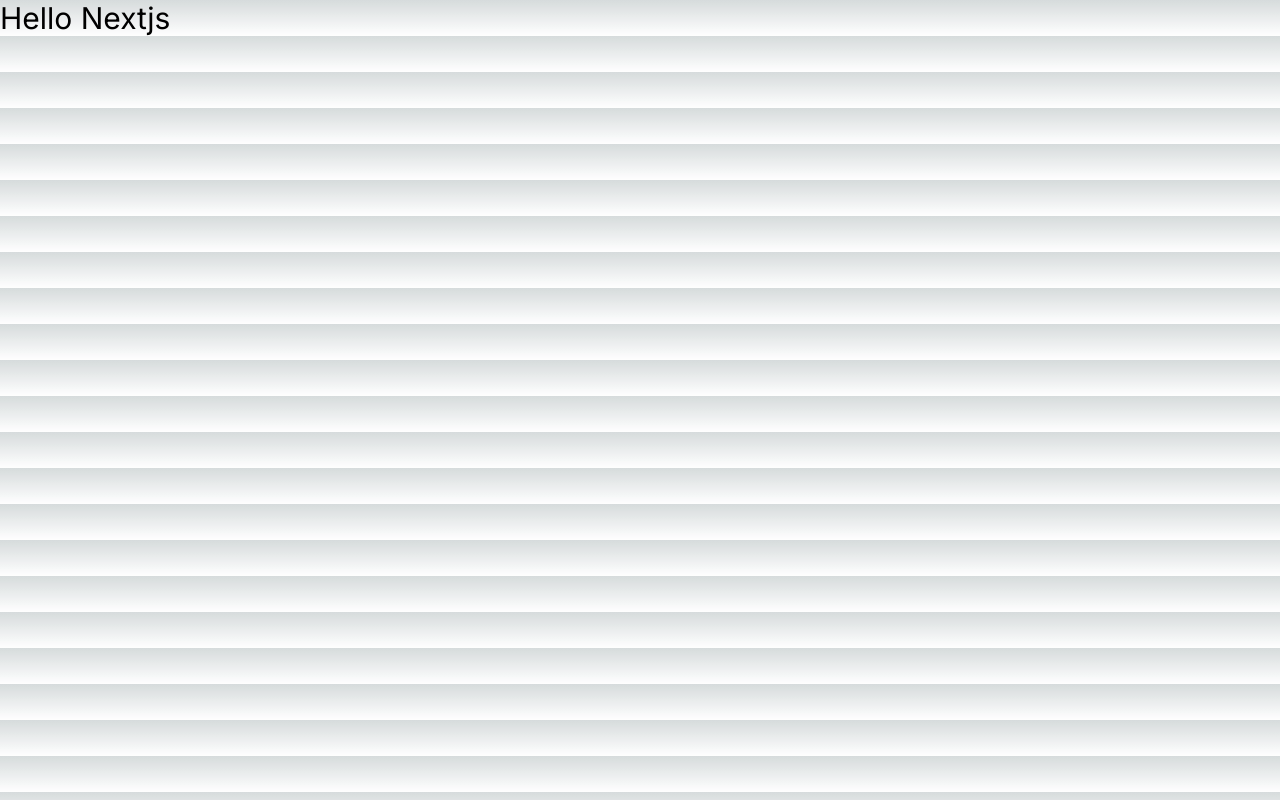
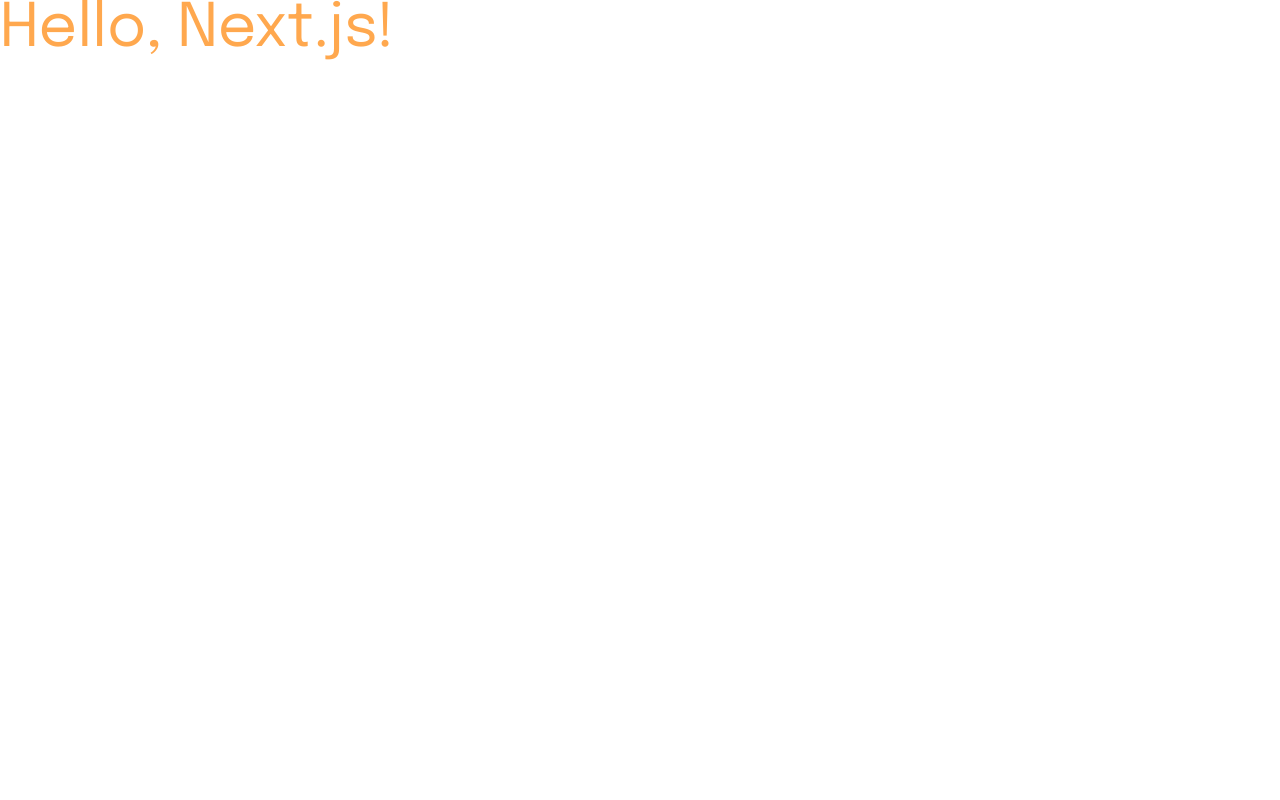
Before and after one commit to luAr26/suite-landing-page-code, a Next.js app: page / in a window 1280 px wide. Built offline with nearby package versions, Linux system fonts and the light colour scheme.

Commit message:
Add custom colors to the tailwind configuration and update the README.md file.

```diff
--- a/app/globals.css
+++ b/app/globals.css
@@ -1,33 +1,5 @@
+/** @format */
+
 @tailwind base;
 @tailwind components;
 @tailwind utilities;
-
-:root {
-  --foreground-rgb: 0, 0, 0;
-  --background-start-rgb: 214, 219, 220;
-  --background-end-rgb: 255, 255, 255;
-}
-
-@media (prefers-color-scheme: dark) {
-  :root {
-    --foreground-rgb: 255, 255, 255;
-    --background-start-rgb: 0, 0, 0;
-    --background-end-rgb: 0, 0, 0;
-  }
-}
-
-body {
-  color: rgb(var(--foreground-rgb));
-  background: linear-gradient(
-      to bottom,
-      transparent,
-      rgb(var(--background-end-rgb))
-    )
-    rgb(var(--background-start-rgb));
-}
-
-@layer utilities {
-  .text-balance {
-    text-wrap: balance;
-  }
-}
--- a/app/layout.js
+++ b/app/layout.js
@@ -1,9 +1,12 @@
 /** @format */
 
-import { Inter } from "next/font/google";
+import { Epilogue } from "next/font/google";
 import "./globals.css";
 
-const inter = Inter({ subsets: ["latin"] });
+const epilogue = Epilogue({
+  subsets: ["latin"],
+  weight: ["400", "700"],
+});
 
 export const metadata = {
   title: "Suite landing page | Frontend Mentor",
@@ -15,7 +18,7 @@
   return (
     <html lang='en'>
       <head></head>
-      <body className={inter.className}>{children}</body>
+      <body className={epilogue.className}>{children}</body>
     </html>
   );
 }
--- a/app/page.js
+++ b/app/page.js
@@ -1,10 +1,11 @@
 /** @format */
 
-export default function Home() {
+function Home() {
   return (
-    <>
-      <h1 className='text-3xl'>Hello Nextjs</h1>
-      <div></div>
-    </>
+    <div>
+      <h1 className='text-6xl text-texas-rose'>Hello, Next.js!</h1>
+    </div>
   );
 }
+
+export default Home;
--- a/tailwind.config.js
+++ b/tailwind.config.js
@@ -1,4 +1,8 @@
-/** @type {import('tailwindcss').Config} */
+/**
+ * @format
+ * @type {import('tailwindcss').Config}
+ */
+
 module.exports = {
   content: [
     "./pages/**/*.{js,ts,jsx,tsx,mdx}",
@@ -7,10 +11,14 @@
   ],
   theme: {
     extend: {
-      backgroundImage: {
-        "gradient-radial": "radial-gradient(var(--tw-gradient-stops))",
-        "gradient-conic":
-          "conic-gradient(from 180deg at 50% 50%, var(--tw-gradient-stops))",
+      colors: {
+        "dark-blue": "#172339",
+        grey: "#49566D",
+        cream: "#F3EDE7",
+        "cream-white": "#FAF8F6",
+        heliotrope: "#A060FF",
+        "medium-purple": "#CB30E3",
+        "texas-rose": "#FFA84E",
       },
     },
   },
```
Also changed, not shown: 1 other file (tests, documents, lock files or other folders).
